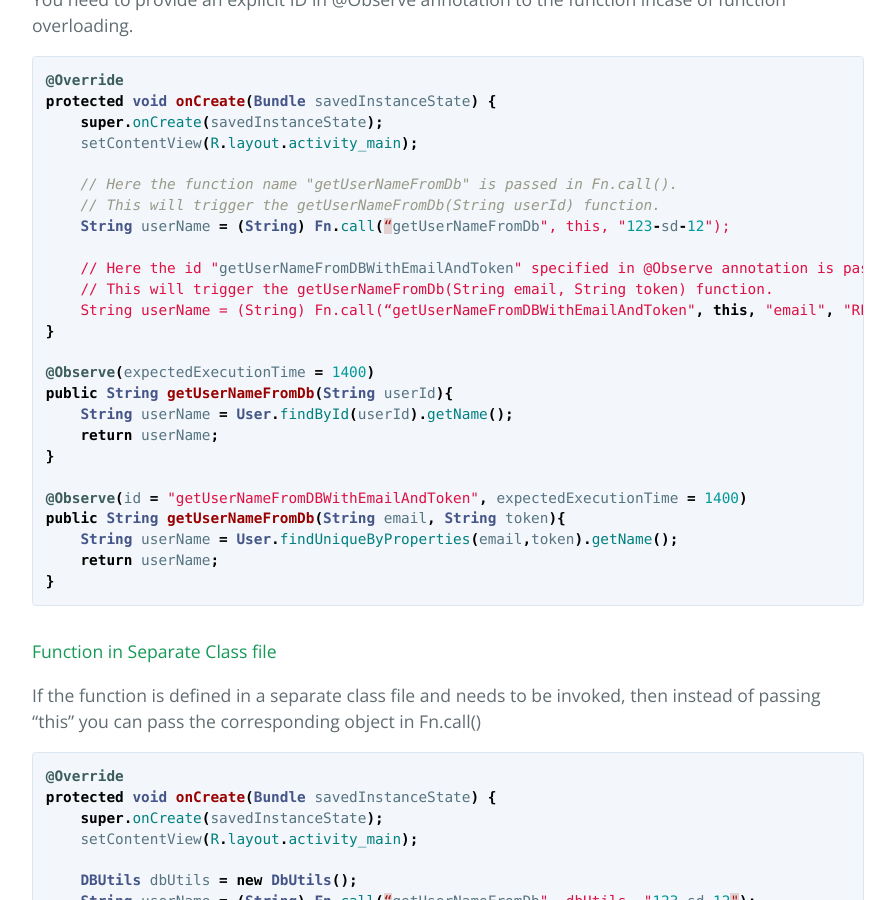
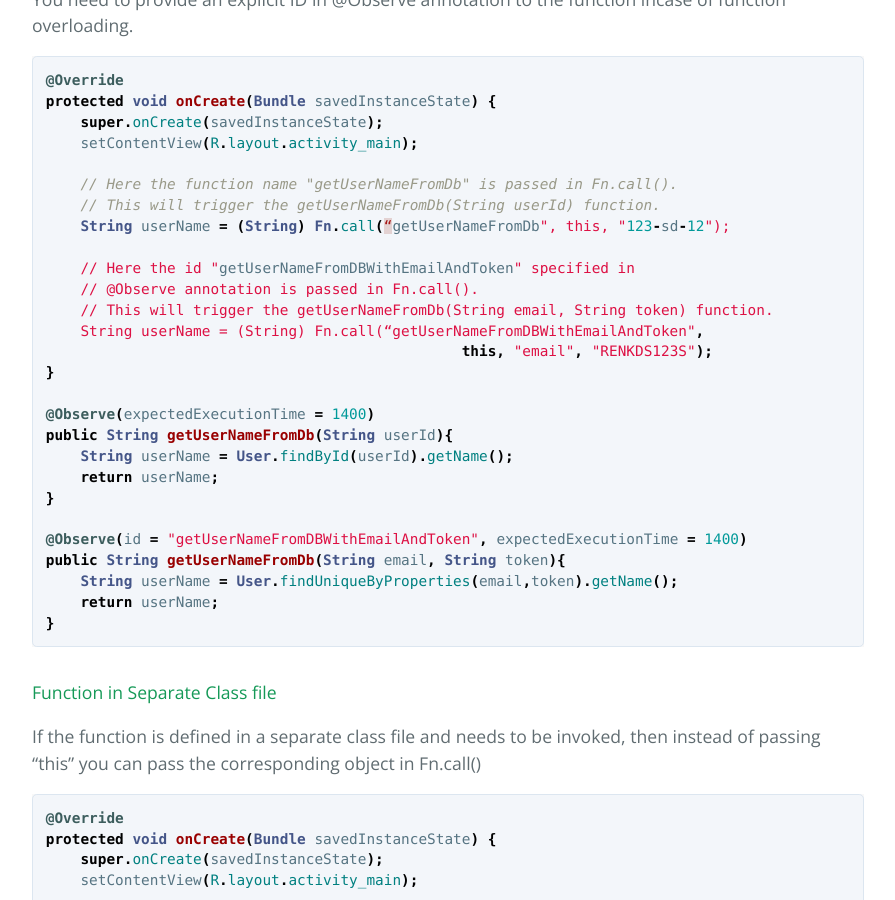
Before and after one commit to finotes/finotes.github.io, a Jekyll site: the page built from _posts/2018-01-19-android-java-docs.md, in a window 1280 px wide and 900 px high, scrolled down 7785 px. Shown: the whole window, without its empty margins (192-1087 px from the left). Built offline with Jekyll 4.4.1, drawn with Linux system fonts in a browser that asks for light colours.

```diff
--- a/_posts/2018-01-19-android-java-docs.md
+++ b/_posts/2018-01-19-android-java-docs.md
@@ -312,9 +312,11 @@ protected void onCreate(Bundle savedInstanceState) {
     // This will trigger the getUserNameFromDb(String userId) function.
     String userName = (String) Fn.call(“getUserNameFromDb", this, "123-sd-12");
 
-    // Here the id "getUserNameFromDBWithEmailAndToken" specified in @Observe annotation is passed in Fn.call().
+    // Here the id "getUserNameFromDBWithEmailAndToken" specified in
+    // @Observe annotation is passed in Fn.call().
     // This will trigger the getUserNameFromDb(String email, String token) function.
-    String userName = (String) Fn.call(“getUserNameFromDBWithEmailAndToken", this, "email", "RENKDS123S");
+    String userName = (String) Fn.call(“getUserNameFromDBWithEmailAndToken",
+						this, "email", "RENKDS123S");
 }
 
 @Observe(expectedExecutionTime = 1400)
```
